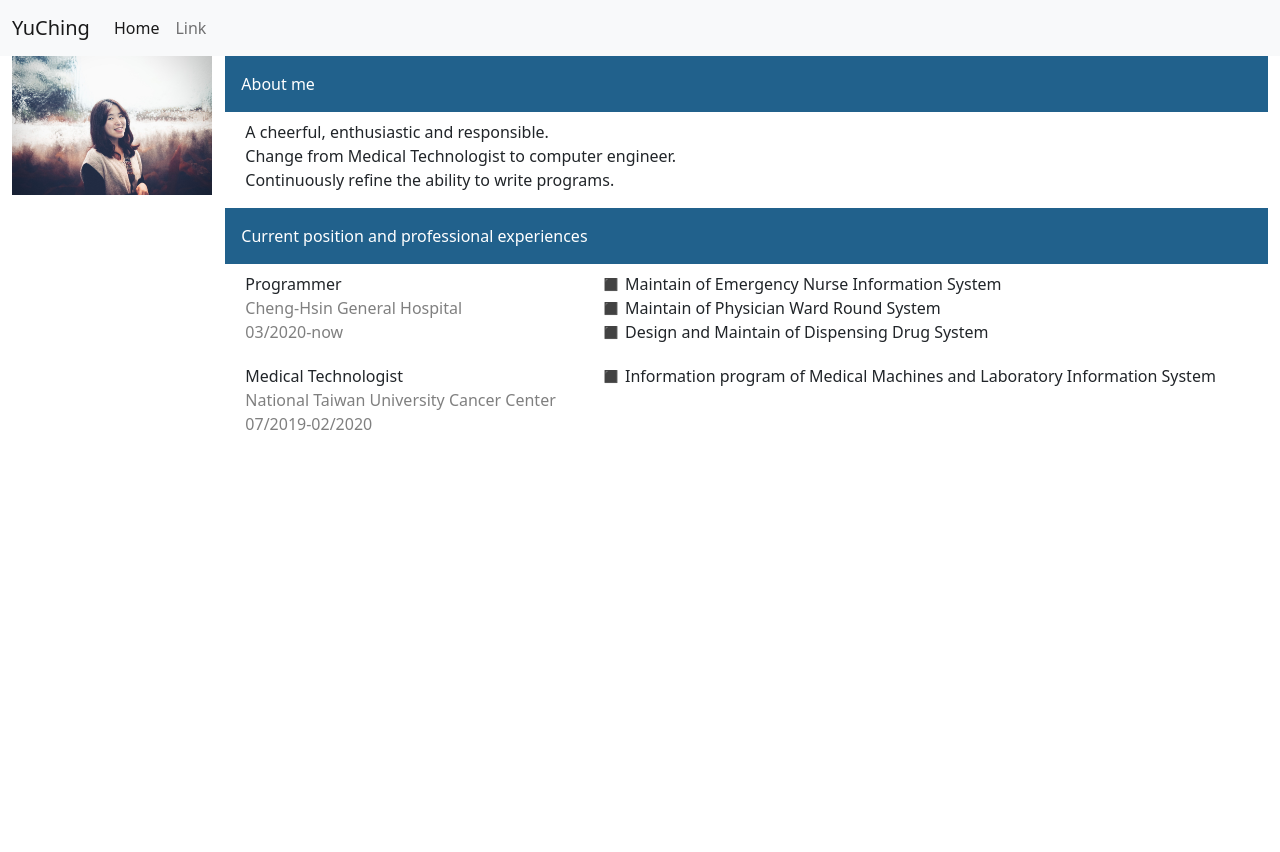
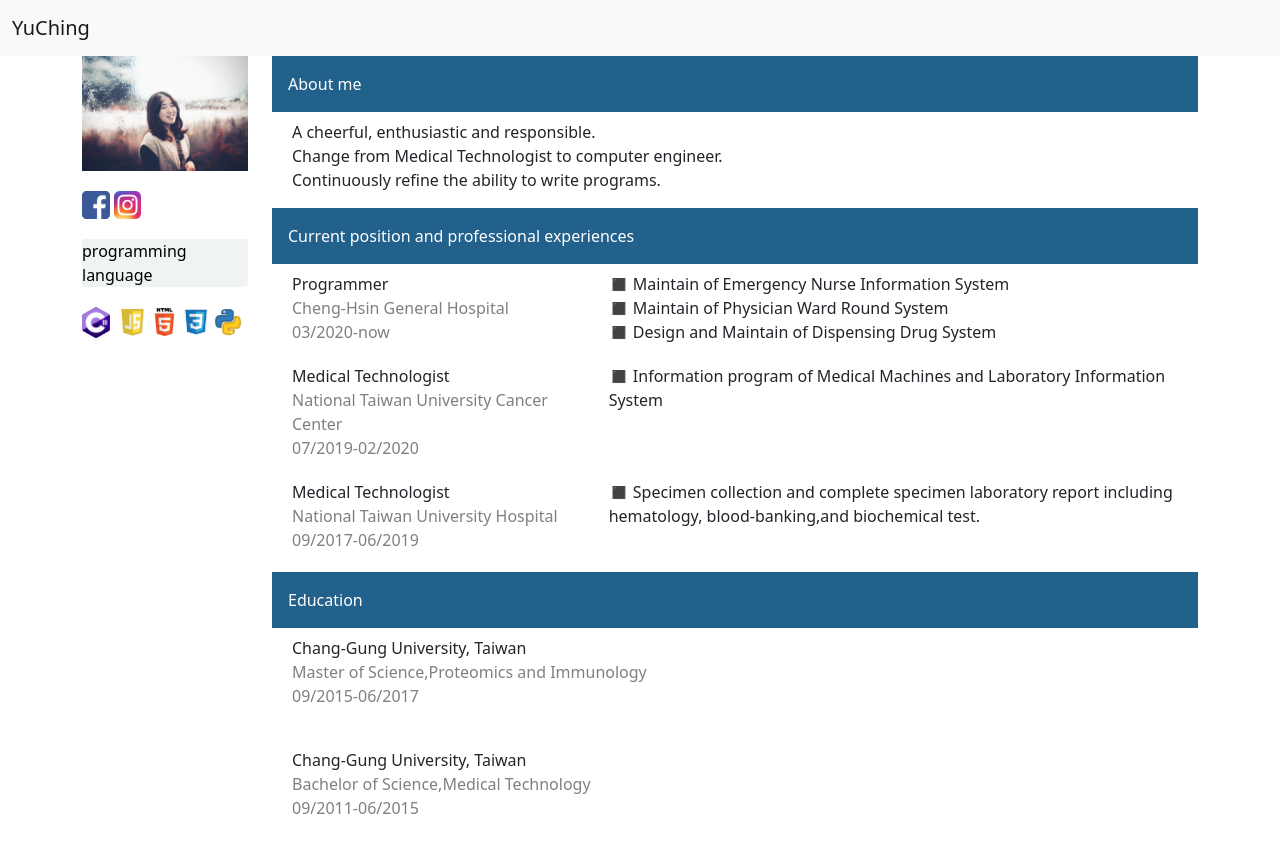
Before and after one commit to LiuYuChing-hub/YuChingHome, a plain HTML site: page index.html in a window 1280 px wide. Before the commit the page ends 800 px from the top, so only its background shows below. Drawn offline with nearby package versions, Linux system fonts and the light colour scheme.

Commit message:
Add files via upload

```diff
--- a/index.html
+++ b/index.html
@@ -8,14 +8,23 @@
 
 </head>
 <body>
-    <script src="./main.js"></script>
+
     <script src="http://code.jquery.com/jquery-1.9.1.js"></script>
     <script text="text/javascript" src="nav.js"></script>
 
-    <div class="container-fluid">
+
+    <div class="container">
         <div class="row">
             <div class="col-12 col-sm-6 col-md-4 col-lg-2">
-                <img src="./YuChing.JPG" alt="" width="200px">
+                <img src="./YuChing.JPG" alt="" width="auto" class="col-12" style="margin-bottom: 20px;">
+                <img src="./fb-icon.png" alt="" class="col-sm-2" id="idfb" style="margin-bottom: 20px;">
+                <img src="./ig_icon.png" alt="" class="col-sm-2" id="idig" style="margin-bottom: 20px;">
+                <div class="rounded text-black" style="background-color: rgb(240, 243, 244);margin-bottom: 20px;">programming language</div>
+                <img src="./c-sharp_icon.png" alt="" class="col-sm-2" style="margin-bottom: 20px;">
+                <img src="./javascript.jpg" alt="" class="col-sm-2" style="margin-bottom: 20px; margin-left: 5px;">
+                <img src="./HTML_Logo.png" alt="" class="col-sm-2" style="margin-bottom: 20px;">
+                <img src="./css_icon.png" alt="" class="col-sm-2" style="margin-bottom: 20px;">
+                <img src="./python.png" alt="" class="col-sm-2" style="margin-bottom: 20px;">
             </div>
             <div class="col-sm-6 col-md-8 col-lg-10 ">
                 <div class="p-3 mb-2 text-white" style="background-color: rgb(33,97,140);">About me</div>
@@ -36,7 +45,7 @@
                     <p style="margin-left: 20px; margin-bottom: 0px;" class="text-dark">◼ Design and Maintain of Dispensing Drug System</p>
                </div>
             </div>
-            <div class="row">
+            <div class="row" style="margin-bottom: 20px;">
                 <div class="col-sm-6 col-md-4">
                     <p style="margin-left: 20px; margin-bottom: 0px;" class="text-dark">Medical Technologist</p>
                     <p style="margin-left: 20px; margin-bottom: 0px;" class="text-black-50">National Taiwan University Cancer Center</p>
@@ -46,9 +55,36 @@
                     <p style="margin-left: 20px; margin-bottom: 0px;" class="text-dark">◼ Information program of Medical Machines and Laboratory Information System</p>
                </div>
             </div>
+            <div class="row" style="margin-bottom: 20px;">
+                <div class="col-sm-6 col-md-4">
+                    <p style="margin-left: 20px; margin-bottom: 0px;" class="text-dark">Medical Technologist</p>
+                    <p style="margin-left: 20px; margin-bottom: 0px;" class="text-black-50">National Taiwan University Hospital</p>
+                    <p style="margin-left: 20px; margin-bottom: 0px;" class="text-black-50">09/2017-06/2019</p>
+                </div>
+               <div class="col-sm-6 col-md-8">
+                    <p style="margin-left: 20px; margin-bottom: 0px;" class="text-dark">◼ Specimen collection and complete specimen laboratory report including hematology, blood-banking,and biochemical test.</p>
+               </div>
+            </div>
+            <div class="p-3 mb-2 text-white" style="background-color: rgb(33,97,140);">Education</div>
+            <div class="row" style="margin-bottom: 20px;">
+                <div class="col-12" style="margin-bottom: 20px;">
+                    <p style="margin-left: 20px; margin-bottom: 0px;" class="text-dark">Chang-Gung University, Taiwan</p>
+                    <p style="margin-left: 20px; margin-bottom: 0px;" class="text-black-50">Master of Science,Proteomics and Immunology</p>
+                    <p style="margin-left: 20px; margin-bottom: 0px;" class="text-black-50">09/2015-06/2017</p>
+                </div>
+            </div>
+            <div class="row" style="margin-bottom: 20px;">
+                <div class="col-12" style="margin-bottom: 20px;">
+                    <p style="margin-left: 20px; margin-bottom: 0px;" class="text-dark">Chang-Gung University, Taiwan</p>
+                    <p style="margin-left: 20px; margin-bottom: 0px;" class="text-black-50">Bachelor of Science,Medical Technology</p>
+                    <p style="margin-left: 20px; margin-bottom: 0px;" class="text-black-50">09/2011-06/2015</p>
+                </div>
+            </div>
         </div>
         </div>
 
     </div>
+
+    <script src="./main.js"></script>
 </body>
 </html>
--- a/main.js
+++ b/main.js
@@ -1 +1,26 @@
 //alert("hello");
+const idfb=document.getElementById("idfb");
+const idig=document.getElementById("idig");
+idfb.addEventListener('mouseenter',e=>{
+    idfb.classList.remove('col-sm-2');
+    idfb.classList.add('col-sm-3');
+});
+idfb.addEventListener('mouseout',e=>{
+    idfb.classList.remove('col-sm-3');
+    idfb.classList.add('col-sm-2');
+});
+
+idig.addEventListener('mouseenter',e=>{
+    idig.classList.remove('col-sm-2');
+    idig.classList.add('col-sm-3');
+});
+idig.addEventListener('mouseout',e=>{
+    idig.classList.remove('col-sm-3');
+    idig.classList.add('col-sm-2');
+});
+idfb.addEventListener("click",function(){
+    window.open("https://www.facebook.com/profile.php?id=100000129657673");
+});
+idig.addEventListener("click",function(){
+    window.open("https://www.instagram.com/claire875/");
+});
--- a/nav.js
+++ b/nav.js
@@ -6,12 +6,12 @@ document.write( ' <span class="navbar-toggler-icon"></span>' );
 document.write( ' </button>' );
 document.write( ' <div class="collapse navbar-collapse" id="navbarSupportedContent">' );
 document.write( ' <ul class="navbar-nav me-auto mb-2 mb-lg-0">' );
-document.write( ' <li class="nav-item">' );
-document.write( ' <a class="nav-link active" aria-current="page" href="#">Home</a>' );
-document.write( ' </li>' );
-document.write( ' <li class="nav-item">' );
-document.write( ' <a class="nav-link" href="#">Link</a>' );
-document.write( ' </li>' );
+// document.write( ' <li class="nav-item">' );
+// document.write( ' <a class="nav-link active" aria-current="page" href="#">Home</a>' );
+// document.write( ' </li>' );
+// document.write( ' <li class="nav-item">' );
+// document.write( ' <a class="nav-link" href="#">Link</a>' );
+// document.write( ' </li>' );
 document.write( ' </ul>' );
 // document.write( ' <form class="form-inline my-2 my-lg-0">' );
 // document.write( ' <input class="form-control mr-sm-2" type="search" placeholder="Search" aria-label="Search">' );
```
Also changed, not shown: HTML_Logo.png (added), c-sharp_icon.png (added), css_icon.png (added), fb-icon.png (added), ig_icon.png (added), javascript.jpg (added), python.png (added).
